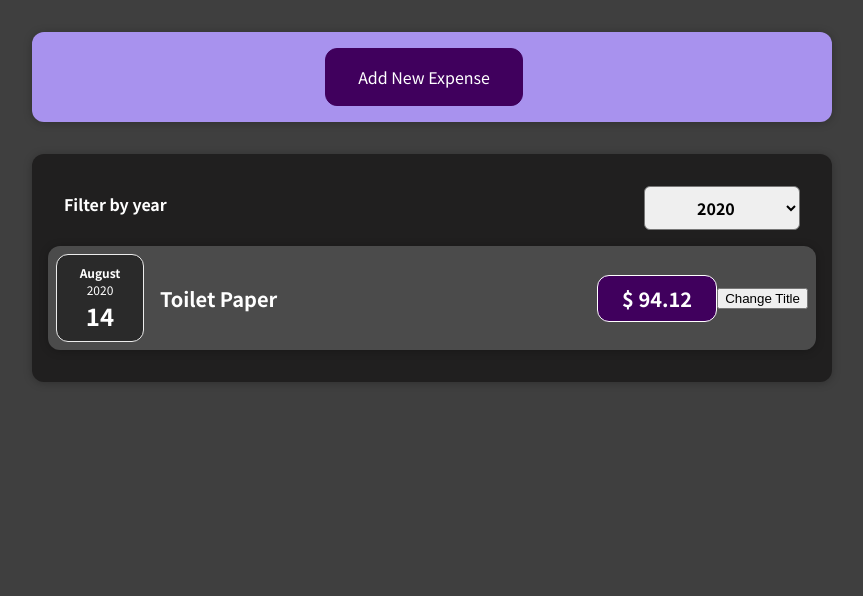
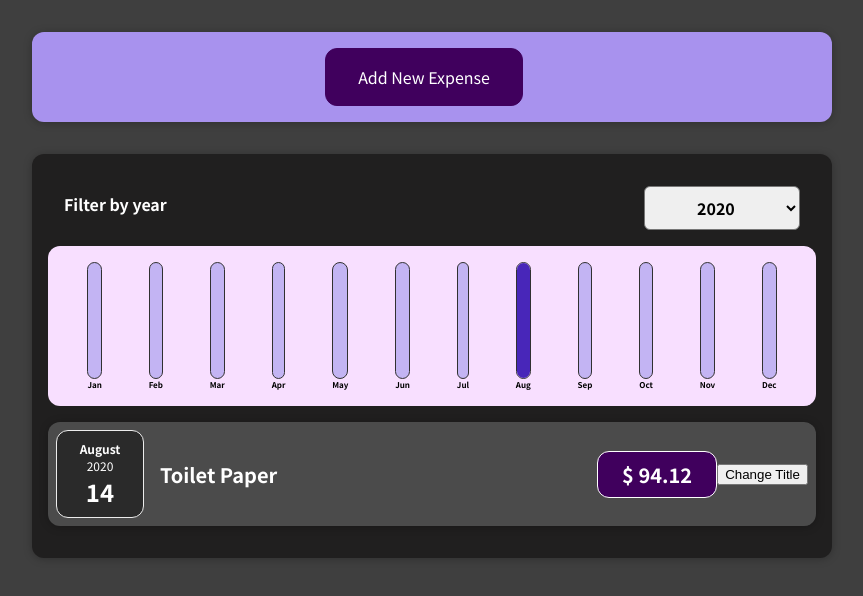
Before and after one commit to jihyoung9912/react-study, a React (Create React App) app in the folder react-complete-guide/: page / in a window 1280 px wide. Shown: the top 596 px of the page, without its empty margins (208-1071 px from the left). Built offline with nearby package versions, Linux system fonts and the light colour scheme.

Commit message:
feat: Chart

```diff
--- /dev/null
+++ b/react-complete-guide/src/components/Chart/Chart.css
@@ -0,0 +1,9 @@
+.chart {
+  padding: 1rem;
+  border-radius: 12px;
+  background-color: #f8dfff;
+  text-align: center;
+  display: flex;
+  justify-content: space-around;
+  height: 10rem;
+}
--- /dev/null
+++ b/react-complete-guide/src/components/Chart/Chart.js
@@ -0,0 +1,24 @@
+import React from "react";
+
+import ChartBar from "./ChartBar";
+import "./Chart.css";
+
+const Chart = (props) => {
+  const dataPointValues = props.dataPoints.map((dataPoint) => dataPoint.value);
+  const totalMaximum = Math.max(...dataPointValues);
+
+  return (
+    <div className="chart">
+      {props.dataPoints.map((dataPoint) => (
+        <ChartBar
+          key={dataPoint.label}
+          value={dataPoint.value}
+          maxValue={totalMaximum}
+          label={dataPoint.label}
+        />
+      ))}
+    </div>
+  );
+};
+
+export default Chart;
--- /dev/null
+++ b/react-complete-guide/src/components/Chart/ChartBar.css
@@ -0,0 +1,30 @@
+.chart-bar {
+  height: 100%;
+  display: flex;
+  flex-direction: column;
+  align-items: center;
+}
+
+.chart-bar__inner {
+  height: 100%;
+  width: 100%;
+  border: 1px solid #313131;
+  border-radius: 12px;
+  background-color: #c3b4f3;
+  overflow: hidden;
+  display: flex;
+  flex-direction: column;
+  justify-content: flex-end;
+}
+
+.chart-bar__fill {
+  background-color: #4826b9;
+  width: 100%;
+  transition: all 0.3s ease-out;
+}
+
+.chart-bar__label {
+  font-weight: bold;
+  font-size: 0.5rem;
+  text-align: center;
+}
--- /dev/null
+++ b/react-complete-guide/src/components/Chart/ChartBar.js
@@ -0,0 +1,23 @@
+import "./ChartBar.css";
+
+const ChartBar = (props) => {
+  let barFillHeight = "0%";
+
+  if (props.maxValue > 0) {
+    barFillHeight = Math.round((props.value / props.maxValue) * 100) + "%";
+  }
+
+  return (
+    <div className="chart-bar">
+      <div className="chart-bar__inner">
+        <div
+          className="chart-bar__fill"
+          style={{ height: barFillHeight }}
+        ></div>
+      </div>
+      <div className="chart-bar__label">{props.label}</div>
+    </div>
+  );
+};
+
+export default ChartBar;
--- a/react-complete-guide/src/components/Expenses/ExpenseItem.js
+++ b/react-complete-guide/src/components/Expenses/ExpenseItem.js
@@ -13,6 +13,7 @@
   };
 
   return (
+    <li>
       <Card className="expense-item">
         <ExpenseDate date={props.date} />
         <div className="expense-item__description">
@@ -21,6 +22,7 @@
         </div>
         <button onClick={clickHandler}>Change Title</button>
       </Card>
+    </li>
   );
 };
 
--- a/react-complete-guide/src/components/Expenses/Expenses.js
+++ b/react-complete-guide/src/components/Expenses/Expenses.js
@@ -1,8 +1,9 @@
 import { useState } from "react";
-import ExpenseItem from "./ExpenseItem";
 import Card from "../UI/Card";
 import "./Expenses.css";
 import ExpensesFilter from "./ExpensesFilter";
+import ExpensesList from "./ExpensesList";
+import ExpensesChart from "./ExpensesChart";
 
 const Expenses = (props) => {
   const [filteredYear, setFilteredYear] = useState("2020");
@@ -15,19 +16,6 @@
     return expense.date.getFullYear().toString() === filteredYear;
   });
 
-  let expensesContent = <p>No Expenses found.</p>;
-
-  if (filteredExpenses.length > 0) {
-    expensesContent = filteredExpenses.map((expense) => (
-      <ExpenseItem
-        key={expense.id}
-        title={expense.title}
-        amount={expense.amount}
-        date={expense.date}
-      />
-    ));
-  }
-
   return (
     <div>
       <Card className="expenses">
@@ -35,7 +23,8 @@
           selected={filteredYear}
           onChangeFilter={filterChangeHandler}
         />
-        {expensesContent}
+        <ExpensesChart expenses={filteredExpenses} />
+        <ExpensesList items={filteredExpenses} />
       </Card>
     </div>
   );
--- /dev/null
+++ b/react-complete-guide/src/components/Expenses/ExpensesChart.js
@@ -0,0 +1,27 @@
+import Chart from "../Chart/Chart";
+
+const ExpensesChart = (props) => {
+  const chartDataPoints = [
+    { label: "Jan", value: 0 },
+    { label: "Feb", value: 0 },
+    { label: "Mar", value: 0 },
+    { label: "Apr", value: 0 },
+    { label: "May", value: 0 },
+    { label: "Jun", value: 0 },
+    { label: "Jul", value: 0 },
+    { label: "Aug", value: 0 },
+    { label: "Sep", value: 0 },
+    { label: "Oct", value: 0 },
+    { label: "Nov", value: 0 },
+    { label: "Dec", value: 0 },
+  ];
+
+  for (const expense of props.expenses) {
+    const expenseMonth = expense.date.getMonth();
+    chartDataPoints[expenseMonth].value += expense.amount;
+  }
+
+  return <Chart dataPoints={chartDataPoints} />;
+};
+
+export default ExpensesChart;
--- a/react-complete-guide/src/components/Expenses/ExpensesList.js
+++ b/react-complete-guide/src/components/Expenses/ExpensesList.js
@@ -0,0 +1,23 @@
+import ExpenseItem from "./ExpenseItem";
+import "./ExpensesList.css";
+
+const ExpensesList = (props) => {
+  if (props.items.length === 0) {
+    return <h2 className="expenses-list__fallback">Found no expenses</h2>;
+  }
+
+  return (
+    <ul className="expenses-list">
+      {props.items.map((expense) => (
+        <ExpenseItem
+          key={expense.id}
+          title={expense.title}
+          amount={expense.amount}
+          date={expense.date}
+        />
+      ))}
+    </ul>
+  );
+};
+
+export default ExpensesList;
--- a/react-complete-guide/src/components/NewExpense/ExpenseForm.js
+++ b/react-complete-guide/src/components/NewExpense/ExpenseForm.js
@@ -47,7 +47,7 @@
     // submit 누르면 enterdData에 입력된 값들을 저장
     const expenseData = {
       title: enteredTitle,
-      amount: enteredAmount,
+      amount: +enteredAmount,
       date: new Date(enteredDate),
     };
     // NewExpense에서 정의한 saveExpenseDataHandler함수를 ExpenseForm 컴포넌트에서 실행하는 것
```
Also changed, not shown: 1 other file (tests, documents, lock files or other folders). Lines whose indentation alone changed are shown as unchanged.
